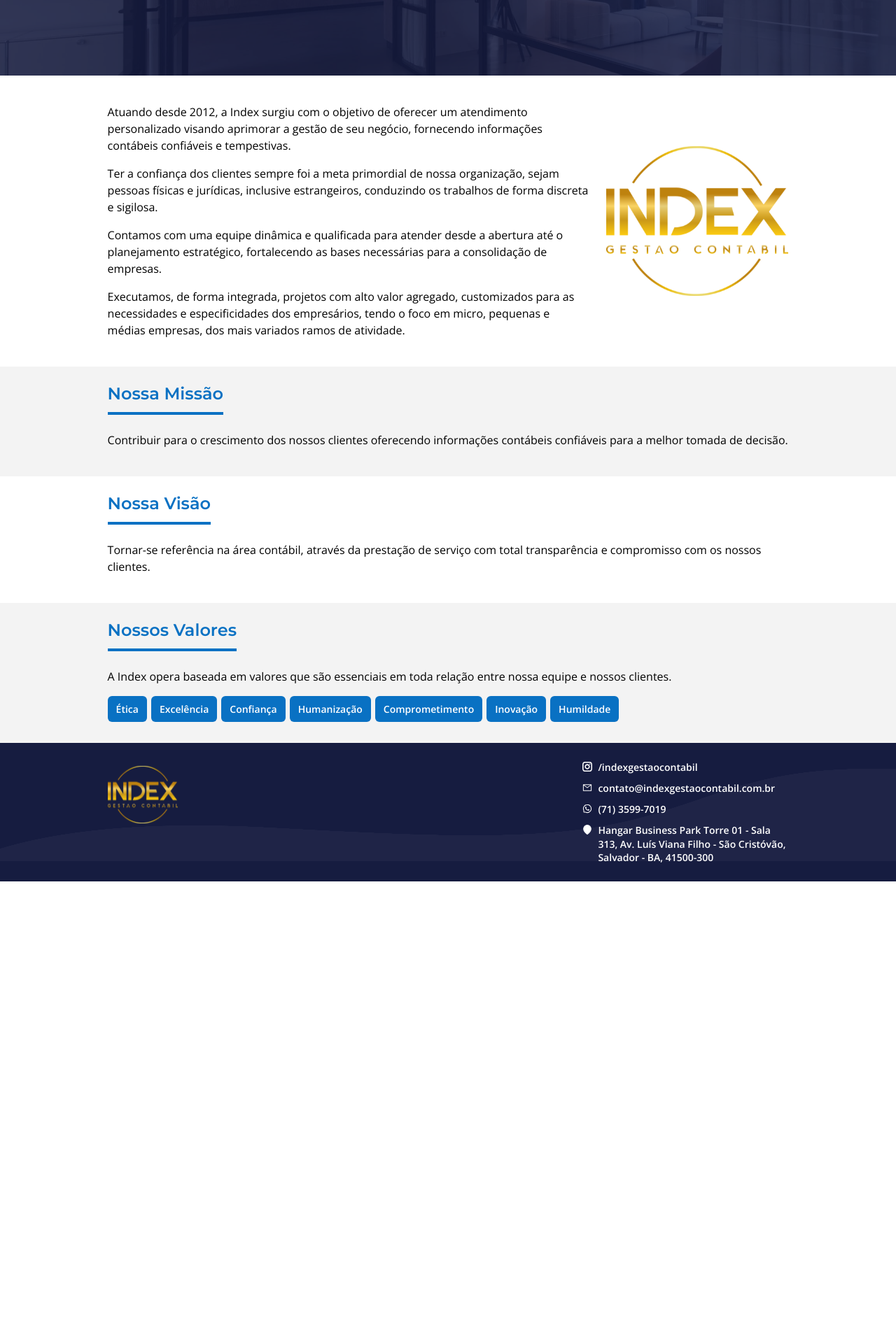
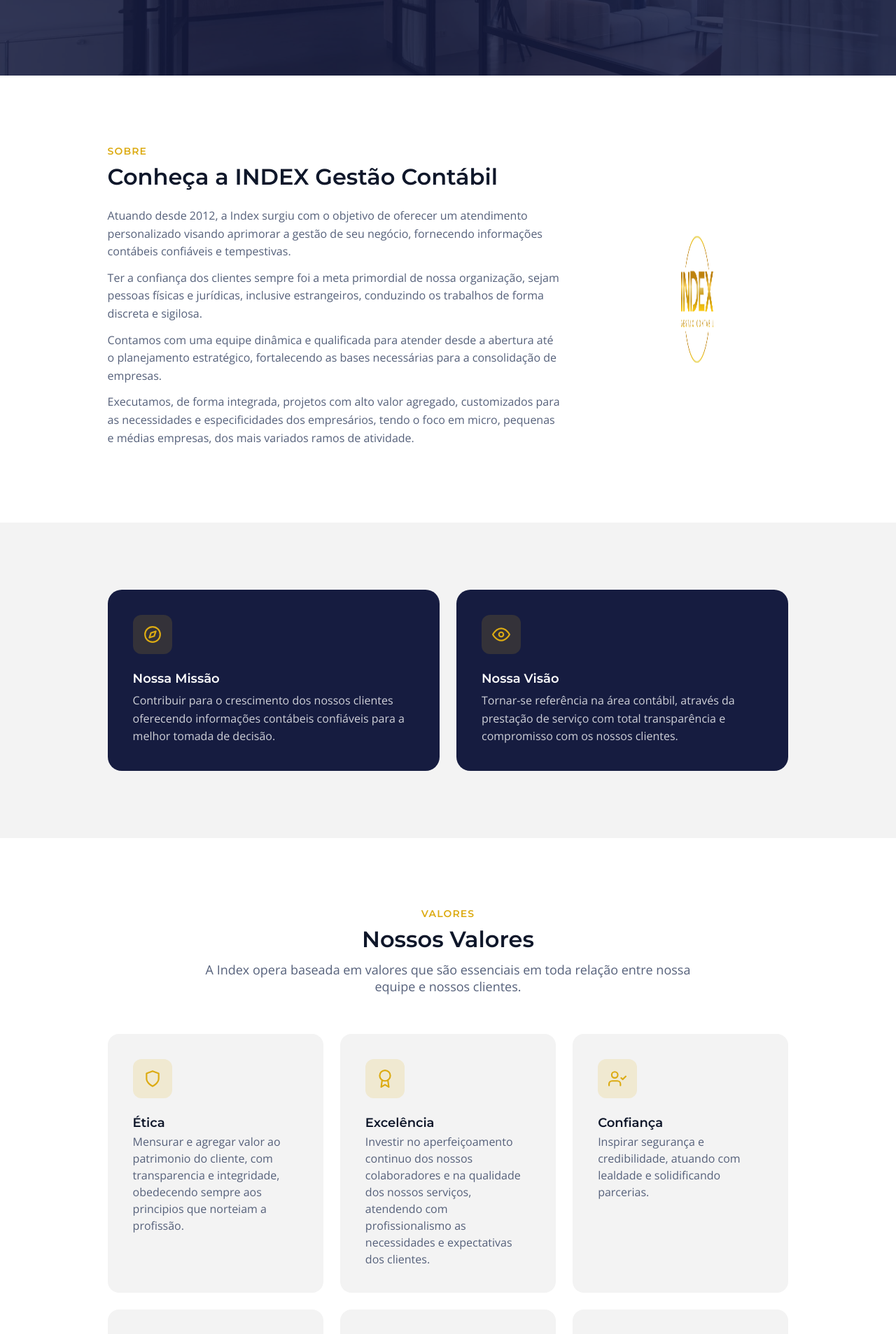
Before and after one commit to indexgestaocontabil/indexgestaocontabil.github.io, a React (Create React App) app: page /sobre in a window 1280 px wide. Shown: the part 372-2279 px from the top of the page at 70% size. Before the commit the page ends 1632 px from the top, so only its background shows below. Built offline with nearby package versions, Linux system fonts and the light colour scheme.

Commit message:
Add files via upload

```diff
--- a/src/pages/AboutPage/AboutPage.scss
+++ b/src/pages/AboutPage/AboutPage.scss
@@ -11,70 +11,231 @@
 }
 
 .about {
-  &-us {
-    $logo-size: 260px;
+  font-family: $font-family-1;
 
-    @extend %df-aic-jsb;
+  .about-section {
+    padding: 96px $side-padding-desktop;
 
-    .logo {
-      width: $logo-size;
-      height: $logo-size;
-      animation: rotate 3s linear 0s infinite;
+    @media #{$breakpoint-mobile} {
+      padding: 56px $side-padding-mobile;
+    }
+  }
+
+  .about-section-heading {
+    text-align: center;
+    max-width: 720px;
+    margin: 0 auto 56px;
+
+    .eyebrow {
+      display: inline-block;
+      font-family: $font-family-2;
+      font-weight: 700;
+      font-size: $font-size-1;
+      letter-spacing: 0.08em;
+      text-transform: uppercase;
+      color: var(--theme-color-2);
+      margin-bottom: $base-spacing-small;
+    }
+
+    h2 {
+      font-family: $font-family-2;
+      font-weight: 800;
+      font-size: $font-size-7;
+      color: #0f172a;
+      margin: 0 0 $base-spacing-medium;
 
       @media #{$breakpoint-mobile} {
-        $logo-size-mobile: 200px;
-
-        width: $logo-size-mobile;
-        height: $logo-size-mobile;
-        animation: none;
+        font-size: $font-size-2;
       }
     }
 
-    &-content {
-      width: calc(100% - #{$logo-size});
-      padding-right: $base-spacing-large;
+    p {
+      font-size: $font-size-3;
+      color: #55607a;
+      margin: 0;
+    }
+  }
 
-      &-paragraph {
+  // Quem somos
+
+  .about-us {
+    display: grid;
+    grid-template-columns: 1fr 260px;
+    gap: 64px;
+    align-items: center;
+    background: #fff;
+
+    @media #{$breakpoint-mobile} {
+      grid-template-columns: 1fr;
+      gap: $base-spacing-large;
+    }
+
+    &-text {
+      .eyebrow {
+        display: inline-block;
+        font-family: $font-family-2;
+        font-weight: 700;
+        font-size: $font-size-1;
+        letter-spacing: 0.08em;
+        text-transform: uppercase;
+        color: var(--theme-color-2);
+        margin-bottom: $base-spacing-small;
+      }
+
+      h2 {
+        font-family: $font-family-2;
+        font-weight: 800;
+        font-size: $font-size-7;
+        color: #0f172a;
+        margin: 0 0 $base-spacing-large;
+
+        @media #{$breakpoint-mobile} {
+          font-size: $font-size-2;
+        }
+      }
+
+      p {
+        color: #55607a;
+        line-height: 1.6em;
+        margin: 0 0 $base-spacing-medium;
+      }
+    }
+
+    &-logo {
+      $logo-size: 220px;
+
+      @extend %df-aic-jcc;
+
+      svg {
+        width: $logo-size;
+        height: $logo-size;
+        animation: rotate 5s linear 0s infinite;
+      }
+
+      @media #{$breakpoint-mobile} {
+        svg {
+          width: 160px;
+          height: 160px;
+        }
+      }
+    }
+  }
+
+  // Missão e Visão
+
+  .about-mission-vision {
+    background: var(--theme-color-6);
+    display: grid;
+    grid-template-columns: repeat(2, 1fr);
+    gap: $base-spacing-large;
+
+    @media #{$breakpoint-mobile} {
+      grid-template-columns: 1fr;
+    }
+
+    .mv-card {
+      background: var(--theme-color-1);
+      border-radius: 20px;
+      padding: $base-spacing-large * 1.5;
+      color: #fff;
+
+      .icon-box {
+        @extend %df-aic-jcc;
+
+        width: 56px;
+        height: 56px;
+        border-radius: 12px;
+        background: rgba(220, 171, 19, 0.15);
+        color: var(--theme-color-2);
+        font-size: 26px;
+        margin-bottom: $base-spacing-large;
+      }
+
+      h3 {
+        font-family: $font-family-2;
+        font-weight: 700;
+        font-size: $font-size-3;
+        margin: 0 0 $base-spacing-small;
+      }
+
+      p {
+        color: rgba(255, 255, 255, 0.8);
+        line-height: 1.6em;
+        margin: 0;
+      }
+    }
+  }
+
+  // Valores
+
+  .about-values {
+    background: #fff;
+
+    &-grid {
+      display: grid;
+      grid-template-columns: repeat(3, 1fr);
+      gap: $base-spacing-large;
+
+      @media #{$breakpoint-mobile} {
+        grid-template-columns: 1fr;
+      }
+    }
+
+    .value-card {
+      position: relative;
+      background: var(--theme-color-6);
+      border-radius: 16px;
+      padding: $base-spacing-large * 1.5;
+      overflow: hidden;
+      cursor: default;
+      transition: background 0.2s ease;
+
+      &::after {
+        content: '';
+        position: absolute;
+        left: 0;
+        right: 0;
+        bottom: 0;
+        height: 3px;
+        background: var(--theme-color-2);
+        transform: scaleX(0);
+        transform-origin: left;
+        transition: transform 0.25s ease;
+      }
+
+      &:hover {
+        background: #e9e9e9;
+
+        &::after {
+          transform: scaleX(1);
+        }
+      }
+
+      .icon-box {
+        @extend %df-aic-jcc;
+
+        width: 56px;
+        height: 56px;
+        border-radius: 12px;
+        background: rgba(220, 171, 19, 0.15);
+        color: var(--theme-color-2);
+        font-size: 26px;
+        margin-bottom: $base-spacing-large;
+      }
+
+      h3 {
+        font-family: $font-family-2;
+        font-size: $font-size-3;
+        font-weight: 700;
+        color: #0f172a;
+        margin: 0 0 $base-spacing-x-small;
+      }
+
+      p {
+        color: #55607a;
+        margin: 0;
         line-height: 1.5em;
       }
     }
   }
-
-  &-mission {
-    background: var(--theme-color-6);
-
-    &-content {
-      line-height: 1.5em;
-    }
-  }
-
-  &-vision {
-    &-content {
-      line-height: 1.5em;
-    }
-  }
-
-  &-values {
-    background: var(--theme-color-6);
-
-    &-text {
-      line-height: 1.5em;
-    }
-
-    &-content {
-      line-height: 1.5em;
-    }
-  }
-
-  @media #{$breakpoint-mobile} {
-    .about-us {
-      flex-direction: column-reverse;
-
-      &-content {
-        width: 100%;
-        padding-top: $base-spacing-medium;
-        padding-right: 0;
-      }
-    }
-  }
 }
--- a/src/pages/AboutPage/AboutPage.tsx
+++ b/src/pages/AboutPage/AboutPage.tsx
@@ -1,45 +1,88 @@
-import React from 'react';
+import {
+  FiCompass,
+  FiEye,
+  FiShield,
+  FiAward,
+  FiUserCheck,
+  FiHeart,
+  FiTarget,
+  FiZap,
+  FiSmile,
+} from 'react-icons/fi';
+import { IconType } from '../../types';
 import Hero from '../../components/Hero/Hero';
+import AboutContent from './content.json';
+import { ReactComponent as Logo } from '../../assets/img/logo-dourada.svg';
 import './AboutPage.scss';
-import AboutContent from './content.json';
-import Title from '../../components/Title/Title';
-import Tag from '../../components/Tag/Tag';
-import { ReactComponent as Logo } from '../../assets/img/logo-dourada.svg';
+
+const VALUE_ICONS: Record<string, IconType> = {
+  Ética: FiShield,
+  Excelência: FiAward,
+  Confiança: FiUserCheck,
+  Humanização: FiHeart,
+  Comprometimento: FiTarget,
+  Inovação: FiZap,
+  Humildade: FiSmile,
+};
 
 const AboutPage = () => (
   <div className="about">
     <Hero {...AboutContent.hero} />
-    <section className="about-us content-wrapper">
-      <div className="about-us-content">
-        {AboutContent.about.map((content, index) => (
-          <p key={`content-${index}`} className="about-us-content-paragraph">
-            {content}
-          </p>
+
+    <section className="about-section about-us">
+      <div className="about-us-text">
+        <span className="eyebrow">Sobre</span>
+        <h2>Conheça a INDEX Gestão Contábil</h2>
+
+        {AboutContent.about.map((paragraph, index) => (
+          <p key={`about-paragraph-${index}`}>{paragraph}</p>
         ))}
       </div>
 
-      <Logo className="logo" />
+      <div className="about-us-logo">
+        <Logo />
+      </div>
     </section>
 
-    <section className="about-mission content-wrapper">
-      <Title level={2} content="Nossa Missão" marginBottom={8} />
-      <p className="about-mission-content">{AboutContent.mission}</p>
+    <section className="about-section about-mission-vision">
+      <div className="mv-card">
+        <div className="icon-box">
+          <FiCompass />
+        </div>
+        <h3>Nossa Missão</h3>
+        <p>{AboutContent.mission}</p>
+      </div>
+
+      <div className="mv-card">
+        <div className="icon-box">
+          <FiEye />
+        </div>
+        <h3>Nossa Visão</h3>
+        <p>{AboutContent.vision}</p>
+      </div>
     </section>
 
-    <section className="about-vision content-wrapper">
-      <Title level={2} content="Nossa Visão" marginBottom={8} />
-      <p className="about-vision-content">{AboutContent.vision}</p>
-    </section>
+    <section className="about-section about-values">
+      <div className="about-section-heading">
+        <span className="eyebrow">Valores</span>
+        <h2>Nossos Valores</h2>
+        <p>{AboutContent.values.text}</p>
+      </div>
 
-    <section className="about-values content-wrapper">
-      <Title level={2} content="Nossos Valores" marginBottom={8} />
+      <div className="about-values-grid">
+        {AboutContent.values.tags.map(({ label, description }, index) => {
+          const Icon = VALUE_ICONS[label] || FiShield;
 
-      <p className="about-values-text">{AboutContent.values.text}</p>
-
-      <div className="tagset">
-        {AboutContent.values.tags.map(({ label, description }, index) => (
-          <Tag text={label} key={`tag-${index}`} tooltip={description} />
-        ))}
+          return (
+            <div className="value-card" key={`value-${index}`}>
+              <div className="icon-box">
+                <Icon />
+              </div>
+              <h3>{label}</h3>
+              <p>{description}</p>
+            </div>
+          );
+        })}
       </div>
     </section>
   </div>
```
